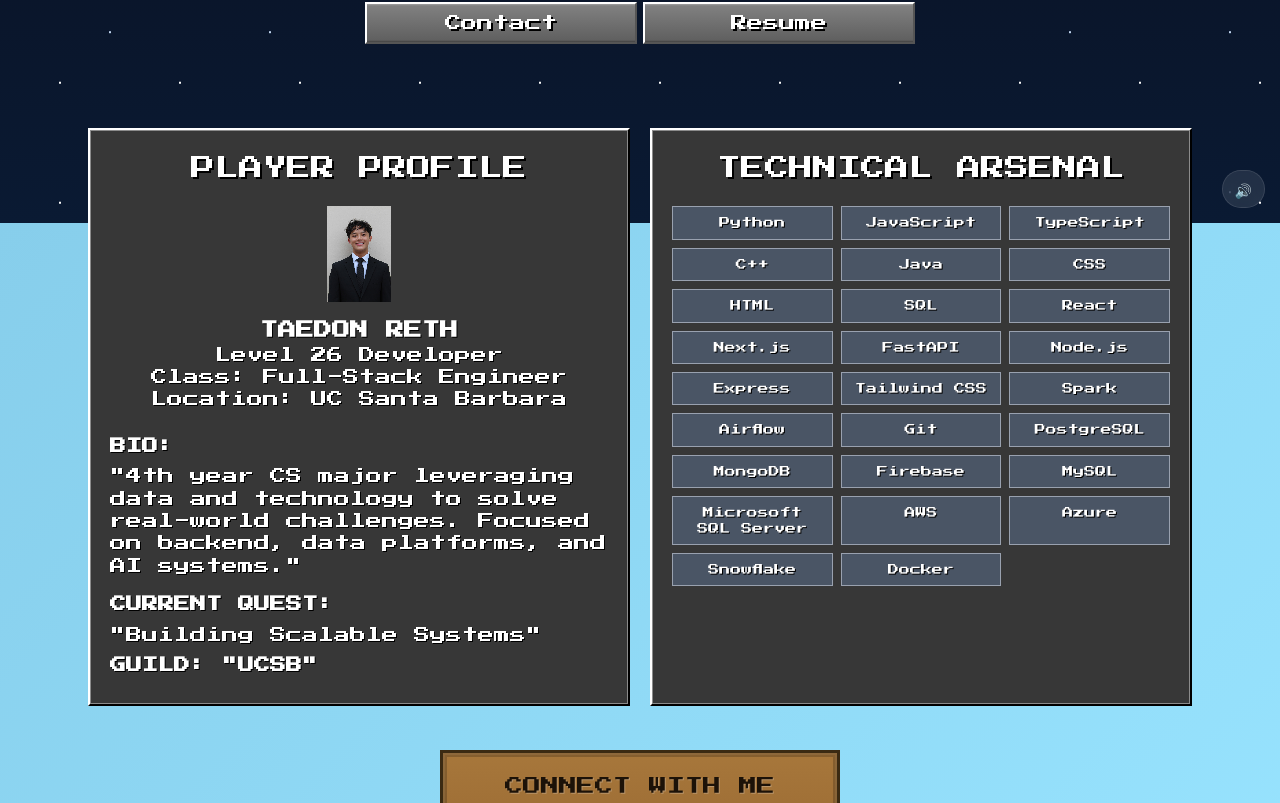
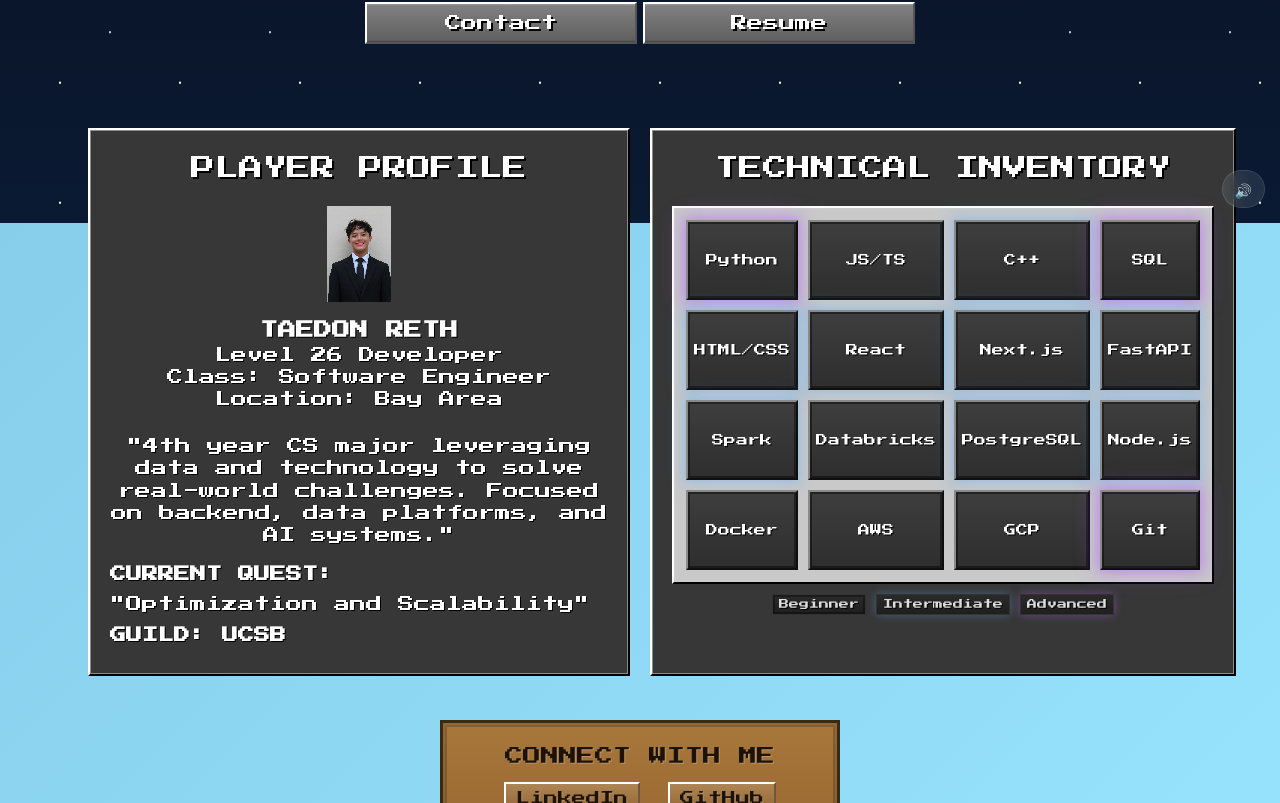
Before and after one commit to taedonreth/personal_website, a Next.js app: page / in a window 1280 px wide. Shown: the part 577-1380 px from the top of the page. Built offline with nearby package versions, Linux system fonts and the light colour scheme.

Commit message:
finished home page info/features

```diff
--- a/src/app/globals.css
+++ b/src/app/globals.css
@@ -342,6 +342,14 @@ body {
   width: calc(min(550px, 275vw) / 2 - 2px);
 }
 
+/* Ensure anchor variant centers text like the button */
+.minecraft-menu-row a.minecraft-menu-btn {
+  display: flex;
+  align-items: center;
+  justify-content: center;
+  text-decoration: none;
+}
+
 /* Minecraft Panel Styling */
 .minecraft-panel {
   background: #373737;
@@ -354,6 +362,127 @@ body {
   position: relative;
 }
 
+/* --- Minecraft Chest / Inventory --- */
+.mc-chest {
+  margin: 12px auto 0;
+}
+
+.mc-chest-grid {
+  display: grid;
+  gap: 10px;
+  background: #c9c9c9;
+  padding: 12px;
+  border: 2px solid #111;
+  border-color: #ffffff #000000 #000000 #ffffff;
+  box-shadow: inset 0 0 0 2px rgba(255,255,255,0.05);
+}
+
+.mc-slot {
+  position: relative;
+  height: 80px;
+  background: linear-gradient(180deg, #3e3e3e, #2e2e2e);
+  border: 2px solid;
+  border-color: #8a8a8a #0f0f0f #0f0f0f #8a8a8a;
+  image-rendering: pixelated;
+  box-shadow: inset 0 0 0 2px rgba(0,0,0,0.45);
+  transition: transform 80ms ease, box-shadow 120ms ease;
+  display: flex;
+  align-items: center;
+  justify-content: center;
+  padding: 6px;
+}
+
+.mc-slot--empty {
+  background: linear-gradient(180deg, #3f3f3f, #2f2f2f);
+  opacity: 0.65;
+}
+
+.mc-slot:hover { transform: translateY(-1px) scale(1.02); }
+
+.mc-slot-label {
+  position: static;
+  font-family: var(--font-minecraft), 'Press Start 2P', monospace;
+  font-size: 12px;
+  color: #ffffff;
+  text-shadow: 1px 1px 0 #000;
+  text-align: center;
+  white-space: normal;
+  overflow: visible;
+  text-overflow: clip;
+  line-height: 1.2;
+}
+
+/* Enchantment glows by tier (stronger against light background) */
+.mc-slot--tier-beginner {
+  box-shadow: inset 0 0 0 2px rgba(0,0,0,0.45);
+}
+.mc-slot--tier-intermediate {
+  box-shadow:
+    inset 0 0 0 2px rgba(0,0,0,0.42),
+    0 0 8px 1px rgba(100, 180, 255, 0.34),
+    0 0 16px 4px rgba(100, 180, 255, 0.22);
+}
+.mc-slot--tier-advanced {
+  box-shadow:
+    inset 0 0 0 2px rgba(0,0,0,0.42),
+    0 0 10px 1px rgba(180, 100, 255, 0.46),
+    0 0 20px 5px rgba(180, 100, 255, 0.27);
+}
+.mc-slot--tier-expert {
+  box-shadow:
+    inset 0 0 0 2px rgba(0,0,0,0.42),
+    0 0 12px 2px rgba(255, 215, 80, 0.50),
+    0 0 22px 6px rgba(255, 215, 80, 0.30);
+}
+
+/* Tooltip */
+.mc-slot .mc-tooltip {
+  position: absolute;
+  left: 50%;
+  bottom: 90px;
+  transform: translateX(-50%);
+  background: rgba(12, 12, 12, 0.96);
+  color: #f5f5f5;
+  border: 2px solid #222;
+  border-color: #ffffff #000000 #000000 #ffffff;
+  padding: 6px 8px;
+  font-family: var(--font-minecraft), 'Press Start 2P', monospace;
+  font-size: 10px;
+  text-shadow: 1px 1px 0 #000;
+  white-space: nowrap;
+  opacity: 0;
+  pointer-events: none;
+  transition: opacity 120ms ease, transform 120ms ease;
+  transform-origin: bottom center;
+}
+
+.mc-slot:hover .mc-tooltip {
+  opacity: 1;
+  transform: translateX(-50%) translateY(-2px);
+}
+
+.mc-chest-legend {
+  display: flex;
+  gap: 10px;
+  align-items: center;
+  justify-content: center;
+  margin-top: 10px;
+}
+
+.legend-item {
+  font-family: var(--font-minecraft), 'Press Start 2P', monospace;
+  font-size: 10px;
+  color: #ddd;
+  text-shadow: 1px 1px 0 #000;
+  padding: 2px 6px;
+  border: 1px solid #333;
+  background: linear-gradient(180deg, #2a2a2a, #1f1f1f);
+}
+
+.legend-beginner { box-shadow: 0 0 0 2px rgba(0,0,0,0.35) inset; }
+.legend-intermediate { box-shadow: 0 0 8px rgba(100, 180, 255, 0.35); }
+.legend-advanced { box-shadow: 0 0 10px rgba(180, 100, 255, 0.4); }
+/* legend-expert removed */
 .minecraft-panel::before {
   content: '';
   position: absolute;
--- a/src/app/layout.tsx
+++ b/src/app/layout.tsx
@@ -42,7 +42,7 @@ export default function RootLayout({
                   <div className="h-full bg-green-500" style={{width: '85%'}} />
                 </div>
               </div>
-              <span className="minecraft-text whitespace-nowrap max-w-[36ch] overflow-hidden text-ellipsis">Quest: <strong className="text-yellow-400">Machine Learning</strong></span>
+              <span className="minecraft-text whitespace-nowrap max-w-[36ch] overflow-hidden text-ellipsis">Quest: <strong className="text-yellow-400">Autonomous Vehicle</strong></span>
               <span className="minecraft-text whitespace-nowrap">Guild: <strong className="text-yellow-400">UCSB</strong></span>
             </div>
             <nav className="flex items-center gap-4">
--- a/src/app/page.tsx
+++ b/src/app/page.tsx
@@ -8,12 +8,41 @@ import { Github, Linkedin, Mail, Phone, Star, Zap, GraduationCap } from "lucide-
 export default function Home() {
   const { play } = useSound();
 
-  const skills = [
-    "Python", "JavaScript", "TypeScript", "C++", "Java", "CSS", "HTML", "SQL",
-    "React", "Next.js", "FastAPI", "Node.js", "Express", "Tailwind CSS",
-    "Spark", "Airflow", "Git", "PostgreSQL", "MongoDB", "Firebase", "MySQL",
-    "Microsoft SQL Server", "AWS", "Azure", "Snowflake", "Docker"
-  ];
+  const skillsData = [
+    // Languages
+    { name: "Python", tier: "advanced", context: "3+ years", category: "Languages" },
+    { name: "JS/TS", tier: "Beginner", context: "Frontend + Node", category: "Languages" },
+    { name: "C++", tier: "intermediate", context: "Coursework/Projects", category: "Languages" },
+    { name: "SQL", tier: "advanced", context: "Postgres/MySQL/MSSQL", category: "Languages" },
+    { name: "HTML/CSS", tier: "intermediate", context: "Semantic UI", category: "Languages" },
+
+    // Frameworks & Libraries
+    { name: "React", tier: "intermediate", context: "Multiple projects", category: "Frameworks" },
+    { name: "Next.js", tier: "intermediate", context: "App Router", category: "Frameworks" },
+    { name: "FastAPI", tier: "intermediate", context: "ML/Services", category: "Frameworks" },
+
+    // Backend & Infra
+    { name: "Node.js", tier: "intermediate", context: "Services/Workers", category: "Backend/Infra" },
+    { name: "Docker", tier: "beginner", context: "Dev/Deploy", category: "Backend/Infra" },
+    { name: "AWS", tier: "beginner", context: "Infra", category: "Backend/Infra" },
+    { name: "GCP", tier: "beginner", context: "Cloud", category: "Backend/Infra" },
+    { name: "Git", tier: "advanced", context: "Daily driver", category: "Backend/Infra" },
+
+    // Data Platforms
+    { name: "Spark", tier: "intermediate", context: "Data processing", category: "Data" },
+    { name: "Databricks", tier: "beginner", context: "Warehouse", category: "Data" },
+    { name: "PostgreSQL", tier: "intermediate", context: "Prod usage", category: "Data" }
+  ] as const;
+
+  const categoryOrder = ["Languages", "Frameworks", "Data", "Backend/Infra"] as const;
+  const orderedSkills = skillsData
+    .slice()
+    .sort((a, b) => categoryOrder.indexOf(a.category as any) - categoryOrder.indexOf(b.category as any));
+  const columns = 4;
+  const rows = 4;
+  const totalSlots = rows * columns; // 16 slots
+  const limitedSkills = orderedSkills.slice(0, totalSlots);
+  const paddedSkills = Array.from({ length: totalSlots }, (_, i) => limitedSkills[i] || null);
 
   const skillTrees = [
     { name: "Backend Development", level: 90 },
@@ -58,7 +87,7 @@ export default function Home() {
         <header className="minecraft-header">
           <div className="minecraft-title">
             <h1>TAEDON RETH</h1>
-            <p className="subtitle">Full-Stack Developer</p>
+            <p className="subtitle">Software Engineer</p>
           </div>
         </header>
 
@@ -86,9 +115,9 @@ export default function Home() {
               Contact
             </button>
 
-            <button className="minecraft-menu-btn small" onClick={() => window.open('/resume.pdf', '_blank')}>
+            <a className="minecraft-menu-btn small" href="/resume.pdf" download="Taedon_Reth_Resume.pdf">
               Resume
-            </button>
+            </a>
           </div>
 
         </div>
@@ -108,15 +137,14 @@ export default function Home() {
                 <Image src="/avatar.png" alt="Taedon Reth" width={64} height={64} className="mx-auto mb-4 pixelated" style={{imageRendering: 'pixelated'}} />
                 <div className="minecraft-text text-lg font-bold">TAEDON RETH</div>
                 <div className="minecraft-text">Level 26 Developer</div>
-                <div className="minecraft-text">Class: Full-Stack Engineer</div>
-                <div className="minecraft-text">Location: UC Santa Barbara</div>
+                <div className="minecraft-text">Class: Software Engineer</div>
+                <div className="minecraft-text">Location: Bay Area </div>
               </div>
               <div>
-                <div className="minecraft-text font-bold mb-2">BIO:</div>
-                <div className="minecraft-text mb-4">"4th year CS major leveraging data and technology to solve real-world challenges. Focused on backend, data platforms, and AI systems."</div>
+                <div className="minecraft-text mb-4 text-center">"4th year CS major leveraging data and technology to solve real-world challenges. Focused on backend, data platforms, and AI systems."</div>
                 <div className="minecraft-text font-bold mb-2">CURRENT QUEST:</div>
-                <div className="minecraft-text mb-2">"Building Scalable Systems"</div>
-                <div className="minecraft-text font-bold mb-2">GUILD: "UCSB"</div>
+                <div className="minecraft-text mb-2">"Optimization and Scalability"</div>
+                <div className="minecraft-text font-bold mb-2">GUILD: UCSB</div>
               </div>
             </div>
           </motion.div>
@@ -126,21 +154,35 @@ export default function Home() {
             initial={{ opacity: 0, y: 20 }}
             animate={{ opacity: 1, y: 0 }}
             transition={{ duration: 0.6, delay: 0.6 }}
-            className="minecraft-panel"
+            className="minecraft-panel mc-inventory-panel"
           >
-            <div className="minecraft-panel-title">TECHNICAL ARSENAL</div>
-            <div className="grid grid-cols-2 md:grid-cols-2 lg:grid-cols-3 gap-2">
-              {skills.map((skill, index) => (
-                <motion.div
-                  key={skill}
-                  initial={{ opacity: 0, scale: 0.8 }}
-                  animate={{ opacity: 1, scale: 1 }}
-                  transition={{ duration: 0.3, delay: 0.8 + index * 0.02 }}
-                  className="minecraft-text text-center text-[11px] p-2 bg-gray-600 border border-gray-400 hover:bg-gray-500 transition-colors cursor-pointer"
-                >
-                  {skill}
-                </motion.div>
-              ))}
+            <div className="minecraft-panel-title">TECHNICAL INVENTORY</div>
+            <div className="mc-chest">
+              <div className="mc-chest-grid" style={{ gridTemplateColumns: `repeat(${columns}, 1fr)` }}>
+                {paddedSkills.map((skill, index) => (
+                  <motion.div
+                    key={index}
+                    initial={{ opacity: 0, scale: 0.9 }}
+                    animate={{ opacity: 1, scale: 1 }}
+                    transition={{ duration: 0.2, delay: 0.4 + (index % columns) * 0.03 }}
+                    className={`mc-slot ${skill ? `mc-slot--tier-${skill.tier}` : 'mc-slot--empty'}`}
+                  >
+                    {skill && (
+                      <>
+                        <div className="mc-slot-label">{skill.name}</div>
+                        <div className="mc-tooltip">
+                          {`${skill.name} • ${skill.tier[0].toUpperCase()}${skill.tier.slice(1)} • ${skill.context}`}
+                        </div>
+                      </>
+                    )}
+                  </motion.div>
+                ))}
+              </div>
+              <div className="mc-chest-legend">
+                <span className="legend-item legend-beginner">Beginner</span>
+                <span className="legend-item legend-intermediate">Intermediate</span>
+                <span className="legend-item legend-advanced">Advanced</span>
+              </div>
             </div>
           </motion.div>
         </section>
```
Also changed, not shown: 1 other file (tests, documents, lock files or other folders).
